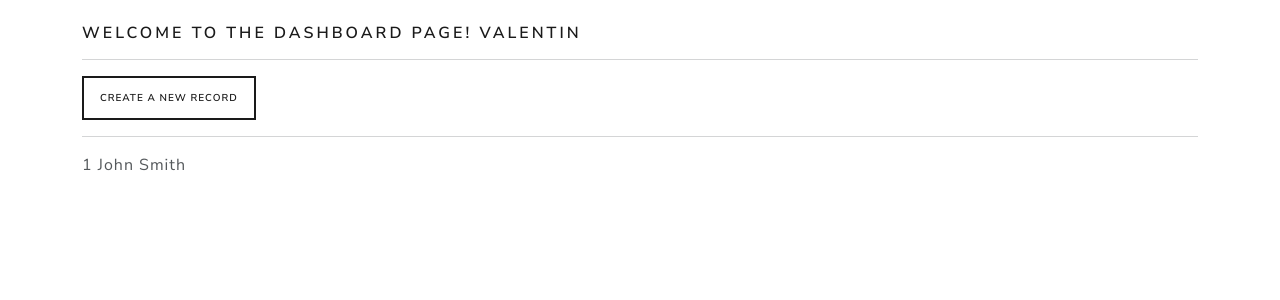
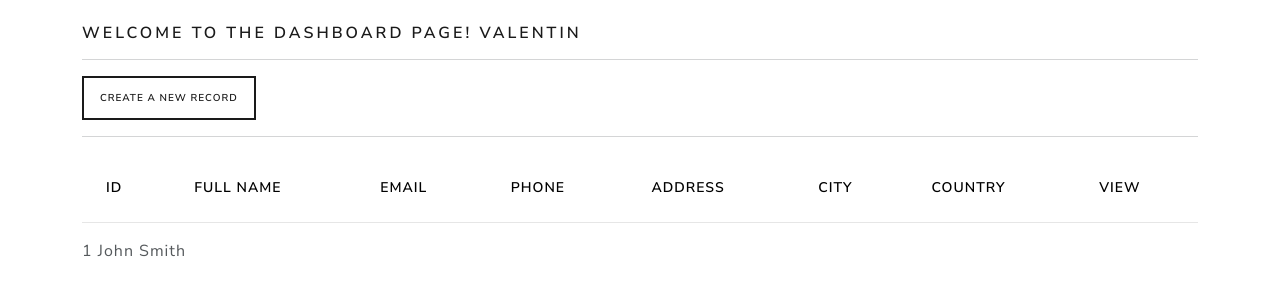
Before and after one commit to RamonvCS/CRUD-CRM-application-with-Django, a Django app: page /dashboard in a window 1280 px wide. Shown: the part 92-392 px from the top of the page. Run offline with Django 5.2, Linux system fonts and the light colour scheme; a user stored in the database is signed in; data comes from the database, SQL or seed files in the repository; lists and menus that the app fills with data are empty.

Commit message:
Table created for data Th and Tr tags

```diff
--- a/webapp/templates/webapp/dashboard.html
+++ b/webapp/templates/webapp/dashboard.html
@@ -12,6 +12,30 @@
     </a>
 
     <hr>
+
+    <table class="table table-light table hover">
+
+        <thead class="table-light">
+
+            <tr>
+                <th scope="col"> ID </th>
+                <th scope="col"> Full name </th>
+                <th scope="col"> Email </th>
+                <th scope="col"> Phone </th>
+                <th scope="col"> Address </th>
+                <th scope="col"> City </th>
+                <th scope="col"> Country </th>
+
+                <th scope="col"> View </th>
+
+            </tr>
+
+        </thead>
+
+
+    </table>
+
+
 
     {% comment %} Aqui saldra el output de los datos que estan en la base de datos ejemplo nombre {% endcomment %}
     {% for record in records %}
```
